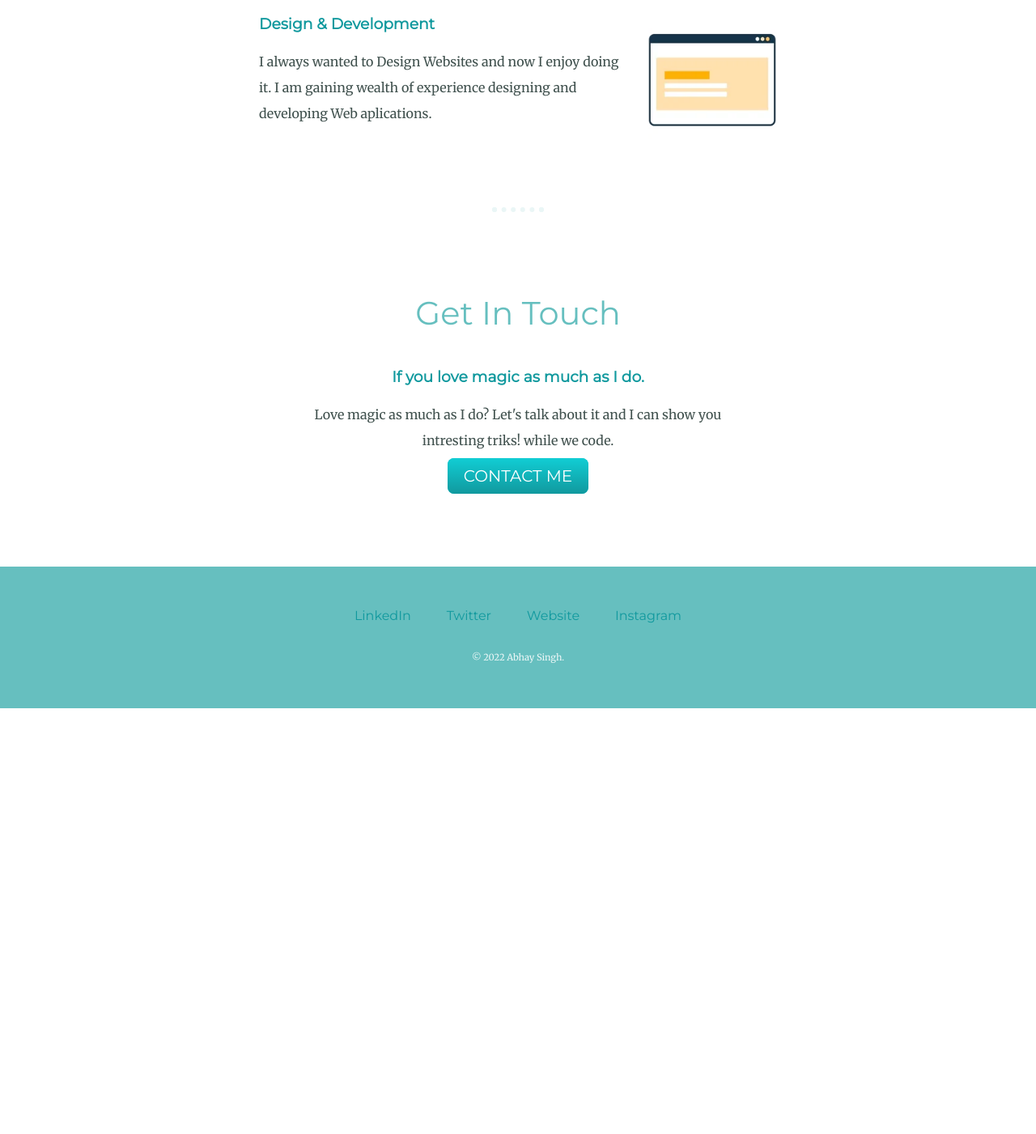
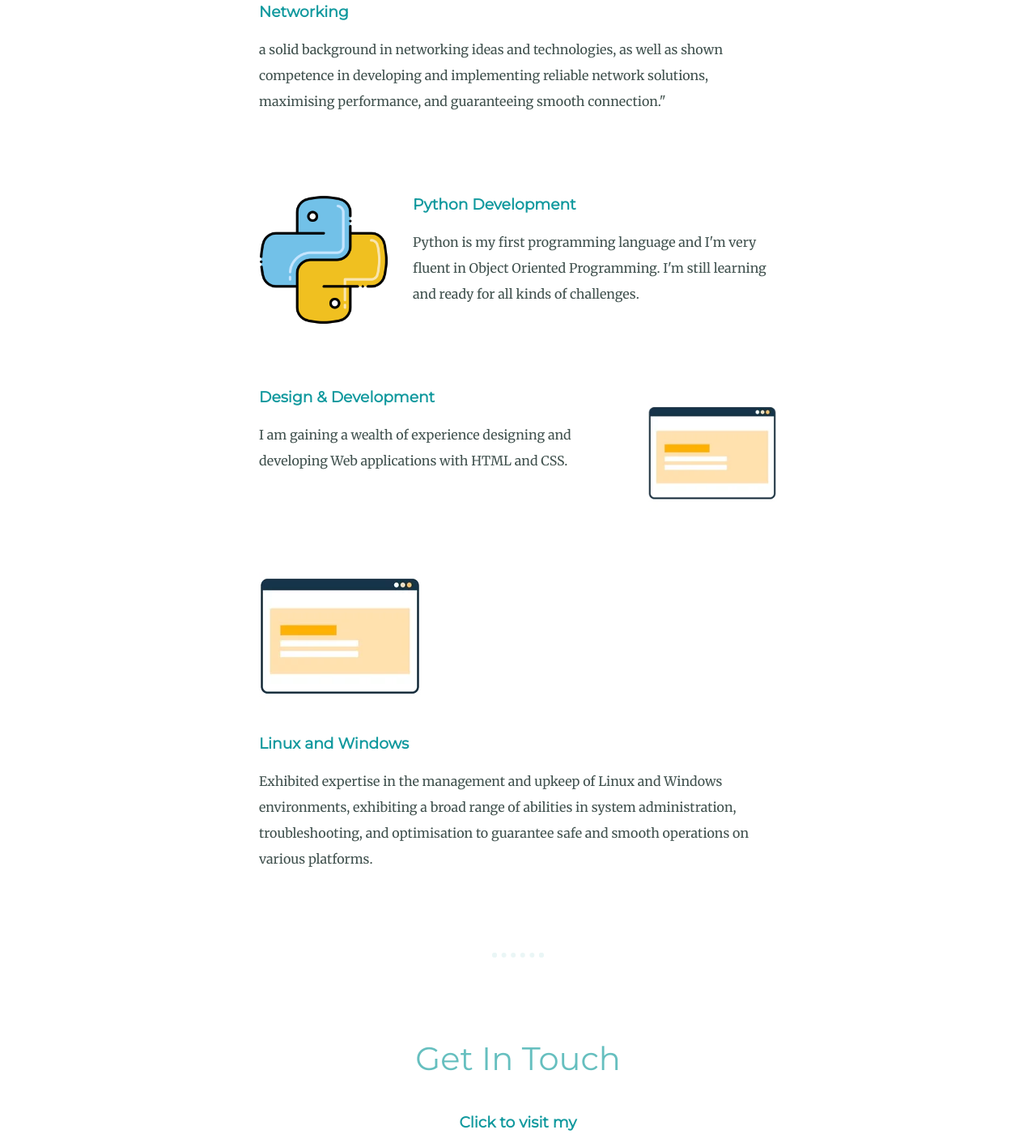
Before and after one commit to Abhaysingh369/cv2, a plain HTML site: page index.html in a window 1280 px wide. Shown: the part 1866-3267 px from the top of the page at 81% size. Before the commit the page ends 2741 px from the top, so only its background shows below. Drawn offline with Linux system fonts and the light colour scheme.

Commit message:
Update index.html

```diff
--- a/index.html
+++ b/index.html
@@ -24,28 +24,39 @@
     <div class="profile">
       <img class="profile-pic" src="images\sketch-1654576116181-modified.png" alt="profile-pc">
       <h2 class="hello" >Hello.</h2>
-      <p class="intro" >I am a Python and Web Developer. I'm always learning new skills and I❤️doing Slight-Of-Hand Magic. </p>
+      <p class="intro" > I am a Student of CST at Conestoga, I am gaining Skills in Networking, Automation, Python, Bash Scripting, Web Development, and Linux.</p>
     </div>
     <hr>
     <div class="skills">
       <h2>My Skills.</h2>
       <div class="skill-row">
+        <img class="Networking" src="images/200w.webp" alt="web-Developer-image">
+        <h3>Networking</h3>
+        <p>a solid background in networking ideas and technologies, as well as shown competence in developing and implementing reliable network solutions, maximising performance, and guaranteeing smooth connection."</p>
+      </div>
+      <div class="skill-row">
         <img class="python-icon" src="images/python.png" alt="python-icon">
         <h3>Python Development</h3>
-        <p>Python is my first programing language and I'm very fluent in Object Oriented Programming. I'm still learning and ready for all kinds of challanges.</p>
+        <p>Python is my first programming language and I'm very fluent in Object Oriented Programming. I'm still learning and ready for all kinds of challenges.</p>
       </div>
       <div class="skill-row">
         <img class="webdev" src="images/200w.webp" alt="web-Developer-image">
         <h3>Design & Development</h3>
-        <p>I always wanted to Design Websites and now I enjoy doing it. I am gaining wealth of experience designing and developing Web aplications.</p>
+        <p>I am gaining a wealth of experience designing and developing Web applications with HTML and CSS.</p>
       </div>
+      <div class="skill-row">
+        <img class="Linux and Windows" src="images/200w.webp" alt="web-Developer-image">
+        <h3>Linux and Windows</h3>
+        <p>Exhibited expertise in the management and upkeep of Linux and Windows environments, exhibiting a broad range of abilities in system administration, troubleshooting, and optimisation to guarantee safe and smooth operations on various platforms.</p>
+      </div>
+
     </div>
     <hr>
     <div class="contact-me">
       <h2>Get In Touch</h2>
-      <h3>If you love magic as much as I do.</h3>
-      <p>Love magic as much as I do? Let's talk about it and I can show you intresting triks! while we code.</p>
-      <a class="btn" href="mailto:hakerkali64@gmail.com">CONTACT ME</a>
+      <h3>Click to visit my </h3> <a class="btn" href="https://abhaysingh369.github.io/cv/">Portfolio</a>
+      <p>Ready to bring concepts to life? Together, let's connect and investigate the possibilities. Select 'Contact Me' to initiate communication and begin realising your idea!</p>
+      <a class="btn" href="mailto:abhay9393singh@gmail.com">CONTACT ME</a>
     </div>
   </div>
 
@@ -53,7 +64,6 @@
   <div class="bottom-container">
     <a class="footer-link" href="https://www.linkedin.com/">LinkedIn</a>
     <a class="footer-link" href="https://twitter.com/">Twitter</a>
-    <a class="footer-link" href="https://abhaysingh369.github.io/cv/">Website</a>
     <a href="https://www.instagram.com/invites/contact/?i=qhbw1ckbjl4v&utm_content=n5kar8ghttps://qrestro.com/lemontree/CITBADDI/034e6d42">Instagram</a>
 
     <p class="copy-right">© 2022 Abhay Singh.</p>
```
